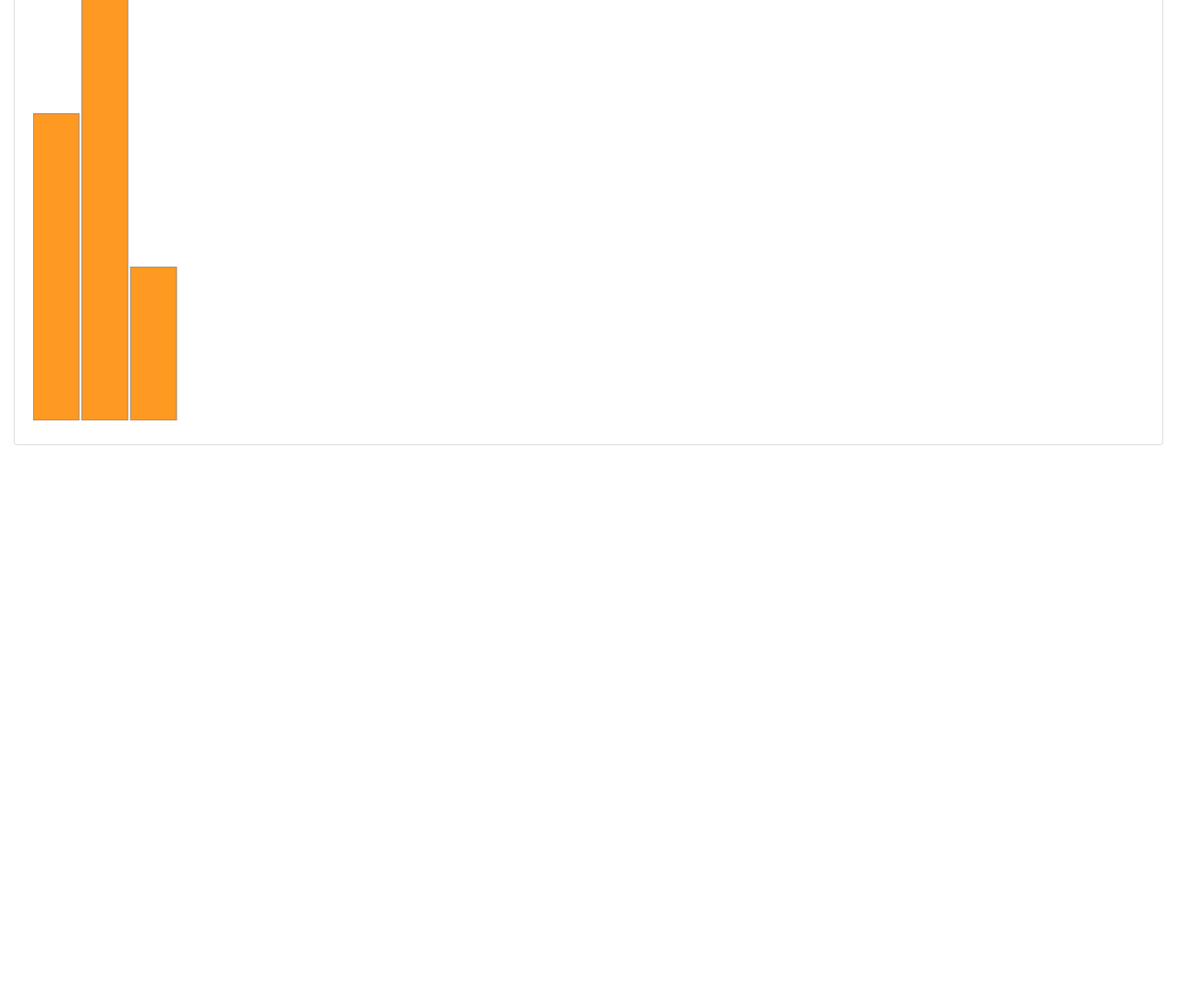
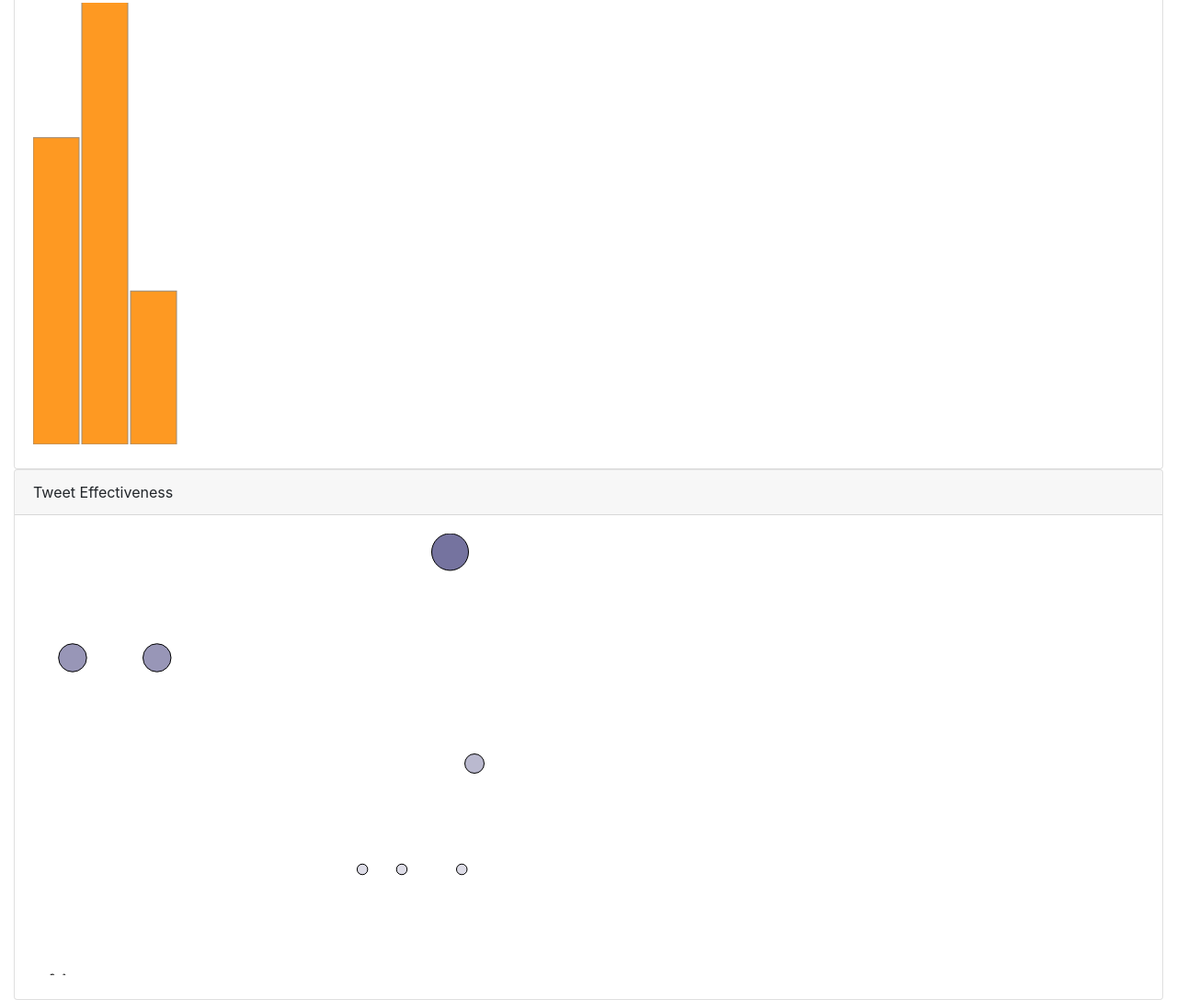
Before and after one commit to tejaser/d3_in_action_part2, a plain HTML site: page chapter_2/index.html in a window 1280 px wide. Shown: the part 644-1731 px from the top of the page at 92% size. Before the commit the page ends 1128 px from the top, so only its background shows below. Drawn offline with nearby package versions, Linux system fonts and the light colour scheme.

Commit message:
add:scatter plot

```diff
--- a/chapter_2/index.html
+++ b/chapter_2/index.html
@@ -23,17 +23,29 @@
     <div class="row">
       <div class="col-sm">
         <div class="card">
+          <div class="card-header">
+            Cities Population Chart
+          </div>
           <div class="card-body">
-            <h5 class="card-title">Cities Population Chart</h5>
             <div id="chart"></div>
           </div>
         </div>
       </div>
       <div class="col-sm">
         <div class="card">
+          <div class="card-header">Number of Tweet by User chart</div>
           <div class="card-body">
-            <h5 class="card-title">Number of Tweet by User chart</h5>
             <div class="" id="chart1"></div>
+          </div>
+        </div>
+      </div>
+      <div class="col-sm">
+        <div class="card">
+          <div class="card-header">
+            Tweet Effectiveness
+          </div>
+          <div class="card-body">
+            <div id="chart2"></div>
           </div>
         </div>
       </div>
@@ -59,7 +71,7 @@
         .style("stroke", "#9A8B7A")
         .style("stroke-width", "1px")
     }
-    d3.json("../data/tweets.json", (error, data) => { tweetViz(data.tweets) });
+    d3.json("../data/tweets.json", (error, data) => { tweetViz(data.tweets); scatterViz(data.tweets) });
     function tweetViz(incomingData) {
       var nestedTweets = d3.nest()
         .key(d => d.user)
@@ -85,6 +97,29 @@
         .style("stroke", "#9A8B7A")
         .style("stroke-width", "1px");
     }
+    function scatterViz(incomingData) {
+      incomingData.forEach(d => {
+        d.impact = d.favorites.length + d.retweets.length;
+        d.tweetTime = new Date(d.timestamp);
+      })
+      var maxImpact = d3.max(incomingData, d => d.impact);
+      var startEnd = d3.extent(incomingData, d => d.tweetTime);
+      var timeRamp = d3.scaleTime().domain(startEnd).range([20, 480]);
+      var yScale = d3.scaleLinear().domain([0, maxImpact]).range([0, 460]);
+      var radiusScale = d3.scaleLinear().domain([0, maxImpact]).range([1, 20]);
+      var colorScale = d3.scaleLinear().domain([0, maxImpact]).range(['white', '#75739F']);
+      var svg2 = d3.select('#chart2').append('svg').attr("style", "height: 480px; width: 600px;");
+      svg2.selectAll('circle')
+        .data(incomingData)
+        .enter()
+        .append('circle')
+        .attr('r', d => radiusScale(d.impact))
+        .attr('cx', d => timeRamp(d.tweetTime))
+        .attr('cy', d => 480 - yScale(d.impact))
+        .attr('fill', d => colorScale(d.impact))
+        .attr('stroke', 'black')
+        .attr('stroke-width', "1px");
+    }
   </script>
 </body>
 
```
